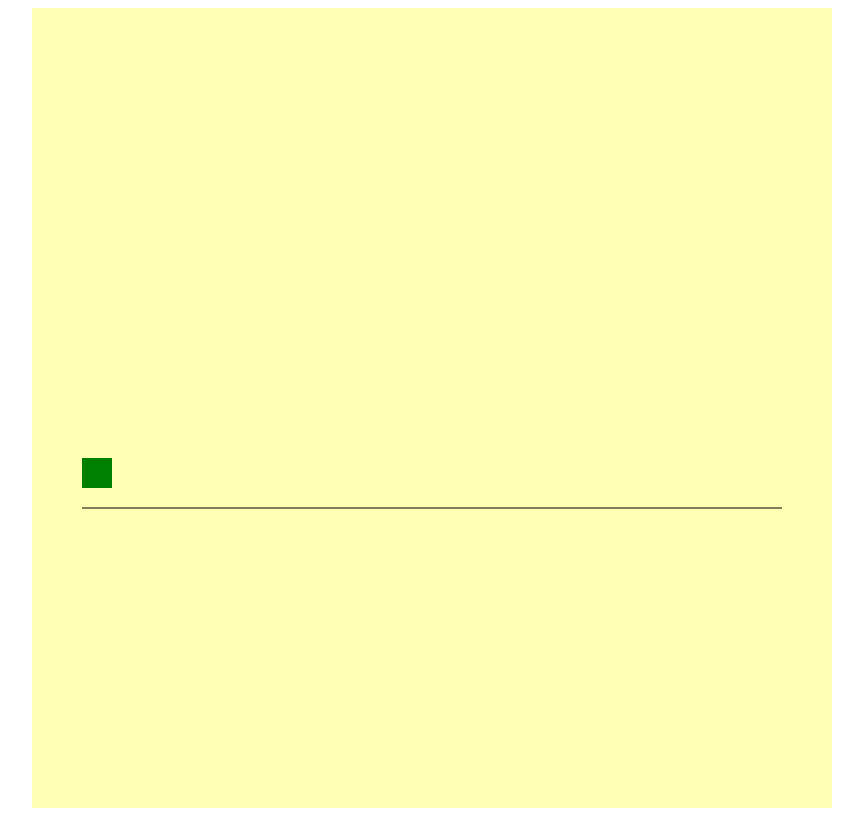
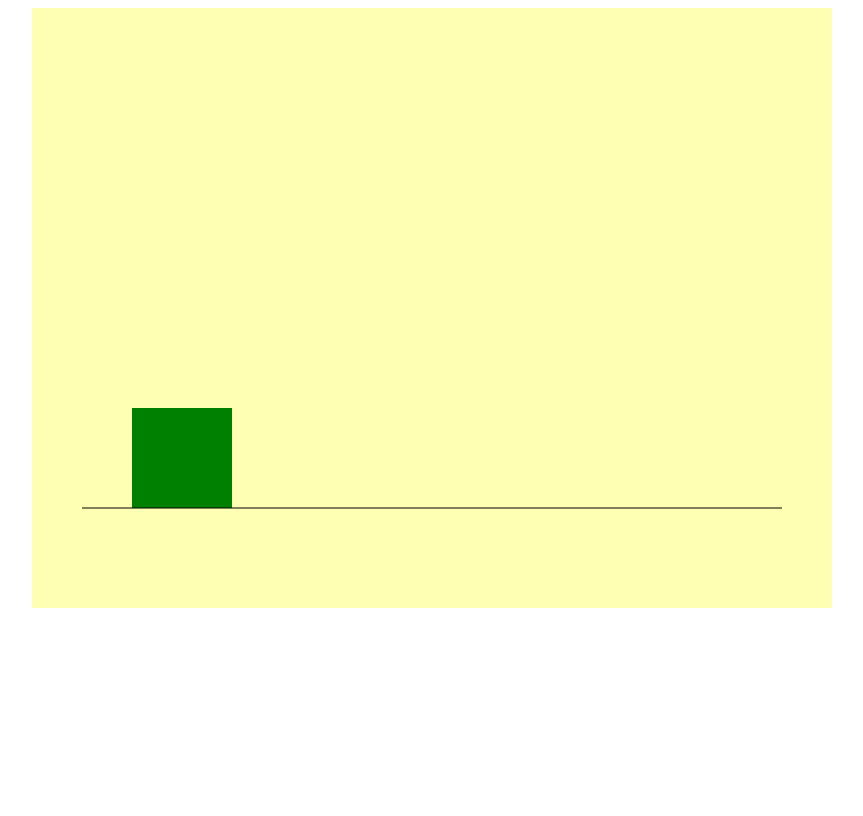
Before and after one commit to NaokoSugawara/JS_project, a website built with webpack: page index.html in a window 1280 px wide. Shown: the whole page, without its empty margins (208-1071 px from the left). Built offline with nearby package versions, Linux system fonts and the light colour scheme.

Commit message:
restructuring and adding velocity/gravity

```diff
--- a/index.html
+++ b/index.html
@@ -11,8 +11,8 @@
 
 <body>
     <div id="main"></div>
-    <canvas id="runner_game" height="800" width="800"></canvas>
-    <script src="./dist/main.js"></script>
+    <canvas id="runner_game" height="600" width="800"></canvas>
 </body>
+<script src="./dist/main.js"></script>
 
 </html>
--- a/src/index.js
+++ b/src/index.js
@@ -12,11 +12,12 @@ import Game from "./scripts/game";
 const canvas = document.getElementById('runner_game');
 const game = new Game(canvas);
 
-game.drawBaseline();
-game.player.drawSquare();
+// game.drawBaseline();
+// game.player.drawSquare();
 
-document.addEventListener('keydown', (e) => {
-    if (e.code === 'Space') {
-        game.gameLoop();
-    }
-});
+// document.addEventListener('keydown', (e) => {
+//     if (e.code === 'Space') {
+//         const jumping = true;
+//         game.gameLoop(jumping);
+//     }
+// });
--- a/src/scripts/game.js
+++ b/src/scripts/game.js
@@ -5,13 +5,14 @@ export default class Game {
     constructor(canvas){
         this.canvas = canvas;
         this.ctx = canvas.getContext("2d");
-        this.x = 50; // initial x position
-        this.y = canvas.height-350; // Initial Y position
+        this.x = 375; // initial x position
+        this.y = canvas.height-150; // Initial Y position
 
         this.player = new Player(this, this.canvas, this.ctx, this.x, this.y);
+        this.gameLoop();
     }
 
-    drawBaseline(x, y){
+    drawBaseline(){
         this.ctx.beginPath();
         this.ctx.moveTo(50, 500);
         this.ctx.lineTo(750, 500);
@@ -21,9 +22,9 @@ export default class Game {
     }
 
     gameLoop(){
-        debugger
-        this.player.update();
         this.player.draw();
+        this.drawBaseline();
+        requestAnimationFrame(this.gameLoop.bind(this));
     }
 
 
--- a/src/scripts/player.js
+++ b/src/scripts/player.js
@@ -1,13 +1,14 @@
 
-const square = {
-    width: 30,
-    height: 30,
-    jumpHeight: 100,
-    jumping: true,
-    jumpStartY: 0,
-    jumpSpeed: 5,
-    verocity: 0
-};
+// const square = {
+//     width: 30,
+//     height: 30,
+//     jumpHeight: 100,
+//     // jumping: true,
+//     jumpingUp: true,
+//     jumpStartY: 0,
+//     jumpSpeed: 20,
+//     verocity: 0
+// };
 
 export default class Player {
 
@@ -15,46 +16,79 @@ export default class Player {
         this.game = game;
         this.canvas = canvas;
         this.ctx = ctx;
-        this.x = x;
-        this.y = y;
+        this.position = {
+            x: 100,
+            y: 100
+        }
+        this.velocity = {
+            y: 0,
+            x: 0
+        }
+
+        this.gravity = 1;
+
+        this.width = 100;
+        this.height = 100;
+
+        this.addEventHandlers();
+
     }
 
-    // Update and draw the square
-    update() {
-        if (square.jumping) {
-                this.y -= square.jumpSpeed;
-                if (this.y <= square.jumpStartY - square.jumpHeight) {
-                square.jumping = false;
-                debugger;
+    addEventHandlers() {
+        document.addEventListener("keydown", (e) => {
+            // console.log(e);
+            if (e.code === "ArrowLeft") {
+                this.velocity.x = -3;
+            } else if (e.code === "ArrowRight") {
+                this.velocity.x = 3;
             }
-        } else {
-            // debugger;
-                // this.y += square.jumpSpeed;
-                if (this.y > this.canvas.height - square.height) {
-                    this.y = this.canvas.height - square.height;
+
+            if (e.code === "ArrowUp") {
+                this.velocity.y = -15;
             }
-        }
+        })
+
+        document.addEventListener("keyup", (e) => {
+            // console.log(e);
+            if (e.code === "ArrowLeft") {
+                this.velocity.x = 0;
+            } else if (e.code === "ArrowRight") {
+                this.velocity.x = 0;
+            }
+        })
     }
 
-    drawSquare() {
+    animate() {
+        this.velocity.y += this.gravity;
+
+        if (this.position.y > this.canvas.height - this.height - this.velocity.y - 100) {
+            // debugger;
+            this.velocity.y = 0;
+        }
+        this.position.x += this.velocity.x;
+        console.log(this.velocity.y);
+        console.log(this.position.y);
+        this.position.y += this.velocity.y;
+    }
+
+    drawPlayer() {
         // Draw the square
         this.ctx.fillStyle = 'green';
-        this.ctx.fillRect(this.x, this.y, square.width, square.height);
+        this.ctx.fillRect(this.position.x, this.position.y, this.width, this.height);
     }
 
     draw() {
         // Clear the canvas
         this.ctx.clearRect(0, 0, this.canvas.width, this.canvas.height);
+        this.animate();
 
-        // Draw baseline
-        this.game.drawBaseline();
 
         // Draw the square
-        this.drawSquare();
+        this.drawPlayer();
 
         // Request the next frame
-        debugger
-        requestAnimationFrame(this.game.gameLoop.bind(this.game));
+        // debugger
+
     }
 
 
```
Also changed, not shown: dist/main.js.
